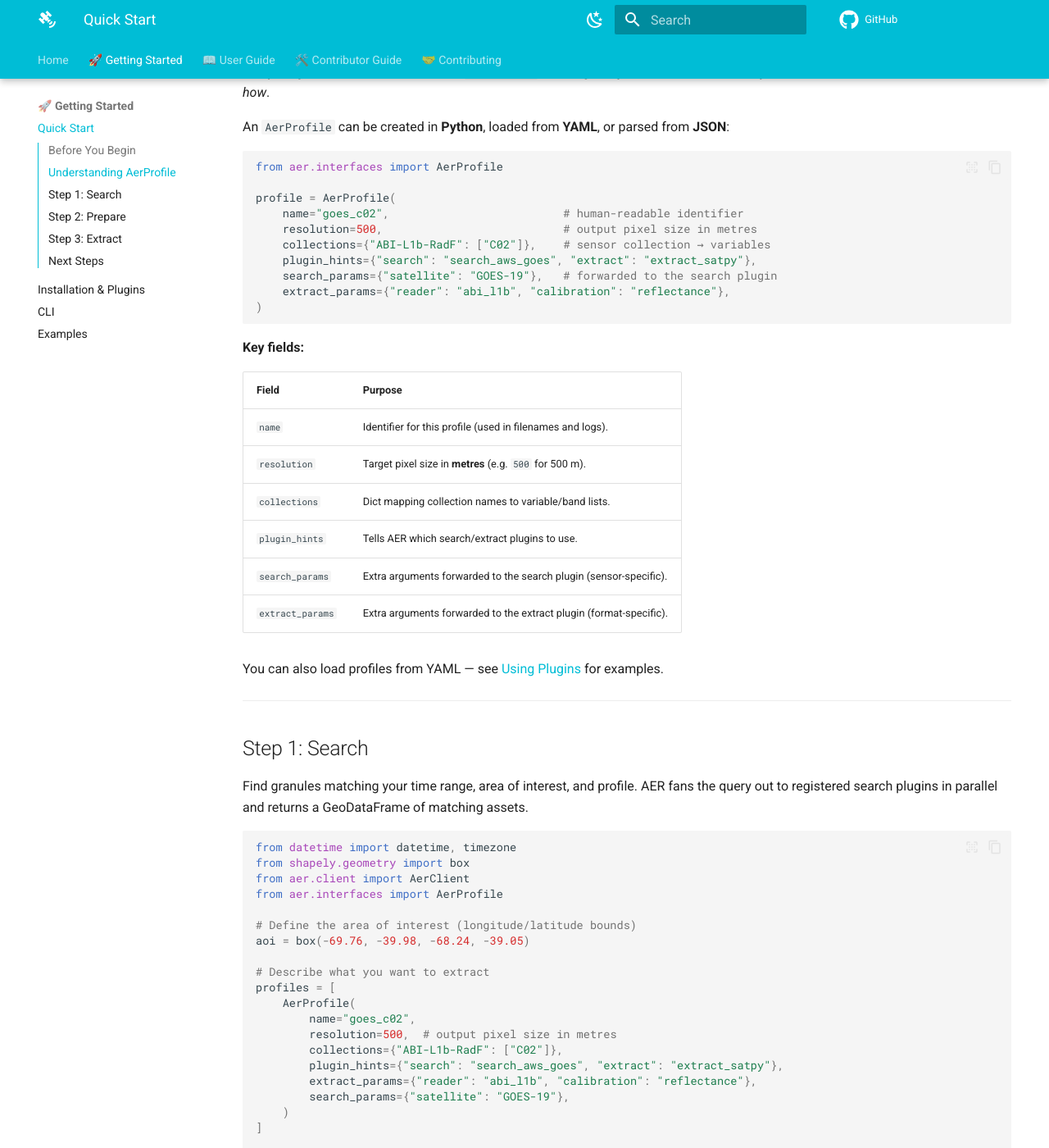
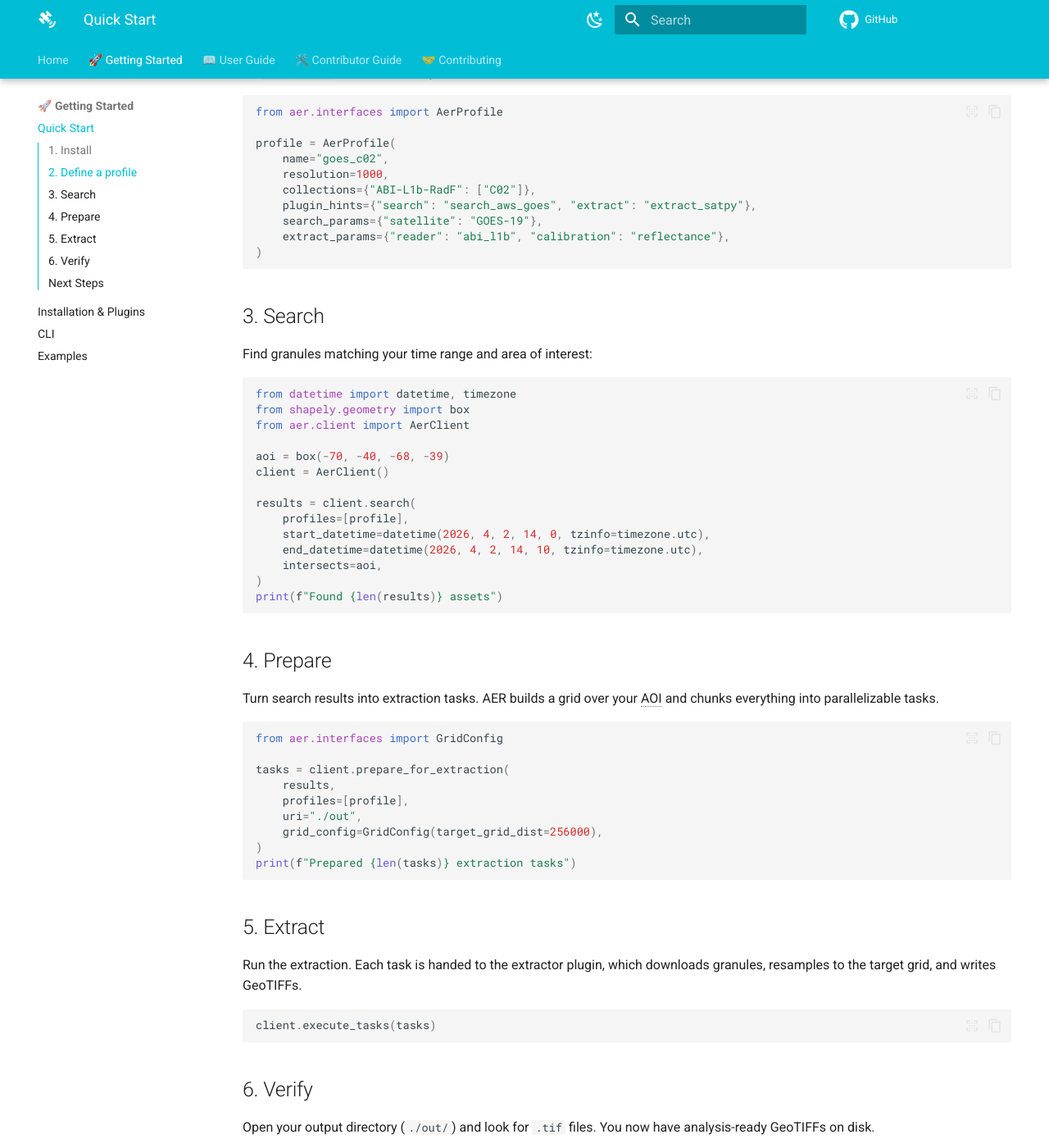
Before and after one commit to frandorr/aereo, an MkDocs documentation site: the page built from docs/quickstart.md, in a window 1280 px wide and 1400 px high, scrolled down 482 px. Shown: the whole window at 82% size. Built offline with MkDocs 1.6.1 and Material for MkDocs 9.7.7, drawn with Linux system fonts in a browser that asks for light colours; comment, search, counter and statistics services are not loaded; the version menu is left out; some of the changed text lies outside the part shown.

Commit message:
docs(quickstart): simplify to minimal GOES flow
- Restructure into 6 steps: Install, Define profile, Search, Prepare, Extract, Verify
- Use minimal inline AerProfile and GridConfig (no YAML loading)
- Remove plotting code and GridConfig deep-dive (belongs in Grid System doc)
- End with 'Open your output directory and look for .tif files'

````diff
--- a/docs/quickstart.md
+++ b/docs/quickstart.md
@@ -2,122 +2,84 @@
 
 Get from zero to your first extracted satellite image in under 5 minutes.
 
-## Before You Begin
+## 1. Install
 
-Install AER and the GOES plugins:
+Install AER and the GOES plugins (public S3, no authentication required):
 
 ```bash
 pip install aer-eo aer-search-aws-goes aer-extract-satpy
 ```
 
-## Understanding `AerProfile`
+## 2. Define a profile
 
-Everything in AER revolves around the **`AerProfile`** — a single object that describes *what* you want to extract, *from which sensor*, and *how*.
-
-An `AerProfile` can be created in **Python**, loaded from **YAML**, or parsed from **JSON**:
+An `AerProfile` describes *what* you want to extract, *from which sensor*, and *how*.
 
 ```python
 from aer.interfaces import AerProfile
 
 profile = AerProfile(
-    name="goes_c02",                          # human-readable identifier
-    resolution=500,                           # output pixel size in metres
-    collections={"ABI-L1b-RadF": ["C02"]},    # sensor collection → variables
+    name="goes_c02",
+    resolution=1000,
+    collections={"ABI-L1b-RadF": ["C02"]},
     plugin_hints={"search": "search_aws_goes", "extract": "extract_satpy"},
-    search_params={"satellite": "GOES-19"},   # forwarded to the search plugin
+    search_params={"satellite": "GOES-19"},
     extract_params={"reader": "abi_l1b", "calibration": "reflectance"},
 )
 ```
 
-**Key fields:**
+## 3. Search
 
-| Field | Purpose |
-|-------|---------|
-| `name` | Identifier for this profile (used in filenames and logs). |
-| `resolution` | Target pixel size in **metres** (e.g. `500` for 500 m). |
-| `collections` | Dict mapping collection names to variable/band lists. |
-| `plugin_hints` | Tells AER which search/extract plugins to use. |
-| `search_params` | Extra arguments forwarded to the search plugin (sensor-specific). |
-| `extract_params` | Extra arguments forwarded to the extract plugin (format-specific). |
-
-You can also load profiles from YAML — see [Using Plugins](using-plugins.md) for examples.
-
----
-
-## Step 1: Search
-
-Find granules matching your time range, area of interest, and profile.
-AER fans the query out to registered search plugins in parallel and returns a GeoDataFrame of matching assets.
+Find granules matching your time range and area of interest:
 
 ```python
 from datetime import datetime, timezone
 from shapely.geometry import box
 from aer.client import AerClient
-from aer.interfaces import AerProfile
 
-# Define the area of interest (longitude/latitude bounds)
-aoi = box(-69.76, -39.98, -68.24, -39.05)
-
-# Describe what you want to extract
-profiles = [
-    AerProfile(
-        name="goes_c02",
-        resolution=500,  # output pixel size in metres
-        collections={"ABI-L1b-RadF": ["C02"]},
-        plugin_hints={"search": "search_aws_goes", "extract": "extract_satpy"},
-        extract_params={"reader": "abi_l1b", "calibration": "reflectance"},
-        search_params={"satellite": "GOES-19"},
-    )
-]
-
+aoi = box(-70, -40, -68, -39)
 client = AerClient()
 
 results = client.search(
-    profiles=profiles,
+    profiles=[profile],
     start_datetime=datetime(2026, 4, 2, 14, 0, tzinfo=timezone.utc),
-    end_datetime=datetime(2026, 4, 2, 14, 9, tzinfo=timezone.utc),
+    end_datetime=datetime(2026, 4, 2, 14, 10, tzinfo=timezone.utc),
     intersects=aoi,
 )
 print(f"Found {len(results)} assets")
 ```
 
-## Step 2: Prepare
+## 4. Prepare
 
-Turn search results into extraction tasks. AER builds a grid over your AOI, groups assets by time, and chunks everything into parallelizable tasks.
-
-`target_grid_dist` sets the cell size in metres (here 256 km).
-`target_grid_overlap=False` keeps cells from overlapping.
-See the [Grid System](grid.md) docs for filter modes and advanced options.
+Turn search results into extraction tasks. AER builds a grid over your AOI and chunks everything into parallelizable tasks.
 
 ```python
+from aer.interfaces import GridConfig
+
 tasks = client.prepare_for_extraction(
     results,
-    target_aoi=aoi,
-    uri="/tmp/goes_extraction",
-    profiles=profiles,
-    target_grid_dist=256000,
-    target_grid_overlap=False,
-    prepare_params={"cells_per_chunk": 10},
+    profiles=[profile],
+    uri="./out",
+    grid_config=GridConfig(target_grid_dist=256000),
 )
 print(f"Prepared {len(tasks)} extraction tasks")
 ```
 
-## Step 3: Extract
+## 5. Extract
 
-Run the extraction. Each task is handed to the extractor plugin, which downloads granules, resamples to the target grid, and writes GeoTIFFs in EOIDS format.
+Run the extraction. Each task is handed to the extractor plugin, which downloads granules, resamples to the target grid, and writes GeoTIFFs.
 
 ```python
-from aer.execution import LocalProcessBackend
-
-backend = LocalProcessBackend(max_workers=4)
-artifacts = client.execute_tasks(tasks, backend=backend)
-print(f"Extracted {len(artifacts)} artifacts")
+client.execute_tasks(tasks)
 ```
 
-The returned `artifacts` GeoDataFrame contains one row per extracted tile with columns such as `uri`, `geometry`, `grid_cell`, and `collection`.
+## 6. Verify
+
+Open your output directory (`./out/`) and look for `.tif` files. You now have analysis-ready GeoTIFFs on disk.
+
+---
 
 ## Next Steps
 
-- Learn the full API in [Running the Pipeline](pipeline.md)
+- Explore more sensors in [Examples](examples.md) and [Using Plugins](using-plugins.md)
 - Understand grid options in [Grid System](grid.md)
-- Explore more sensors in [Using Plugins](using-plugins.md) and [Plugins](plugins.md)
+- Prefer the command line? See the [CLI guide](cli.md)
````
